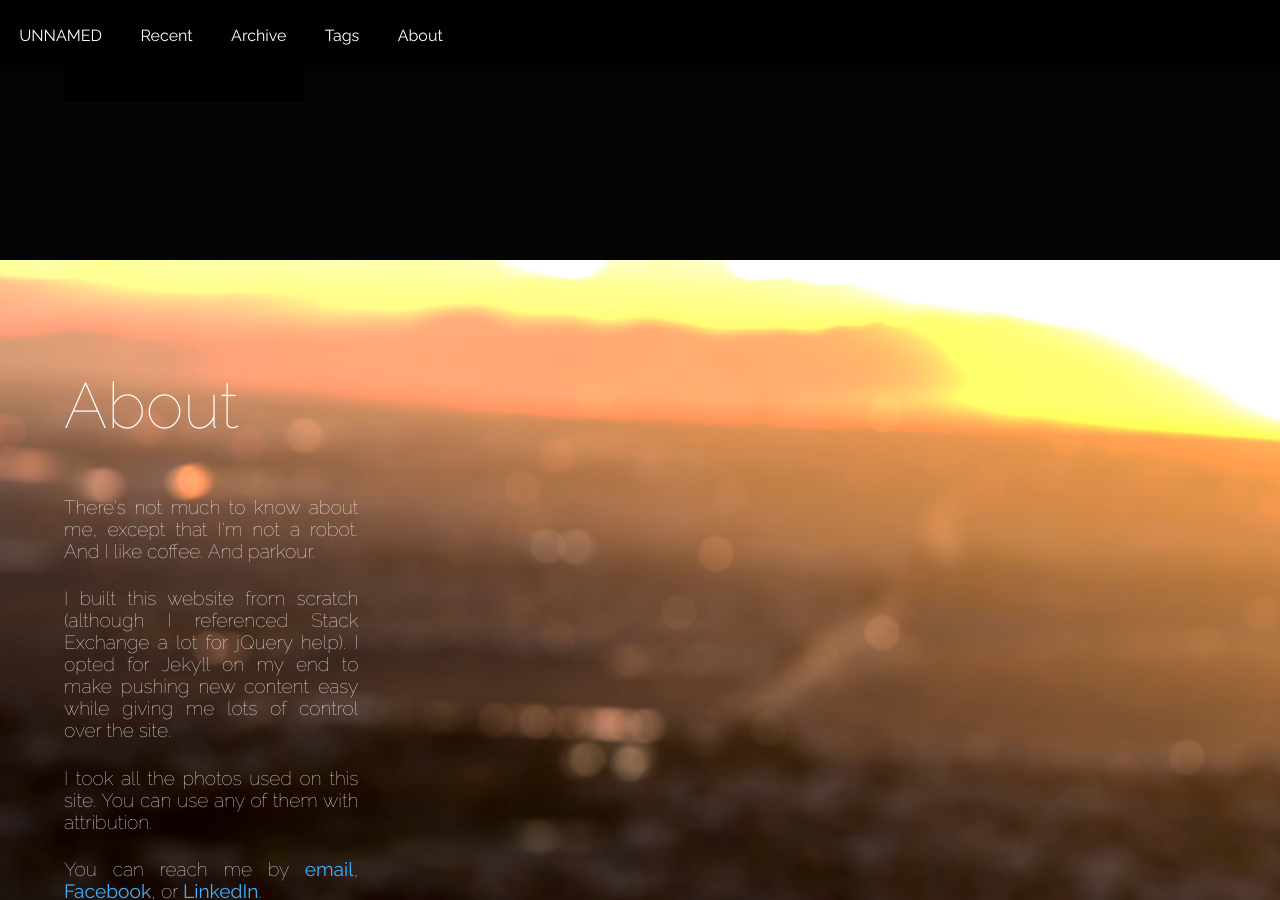
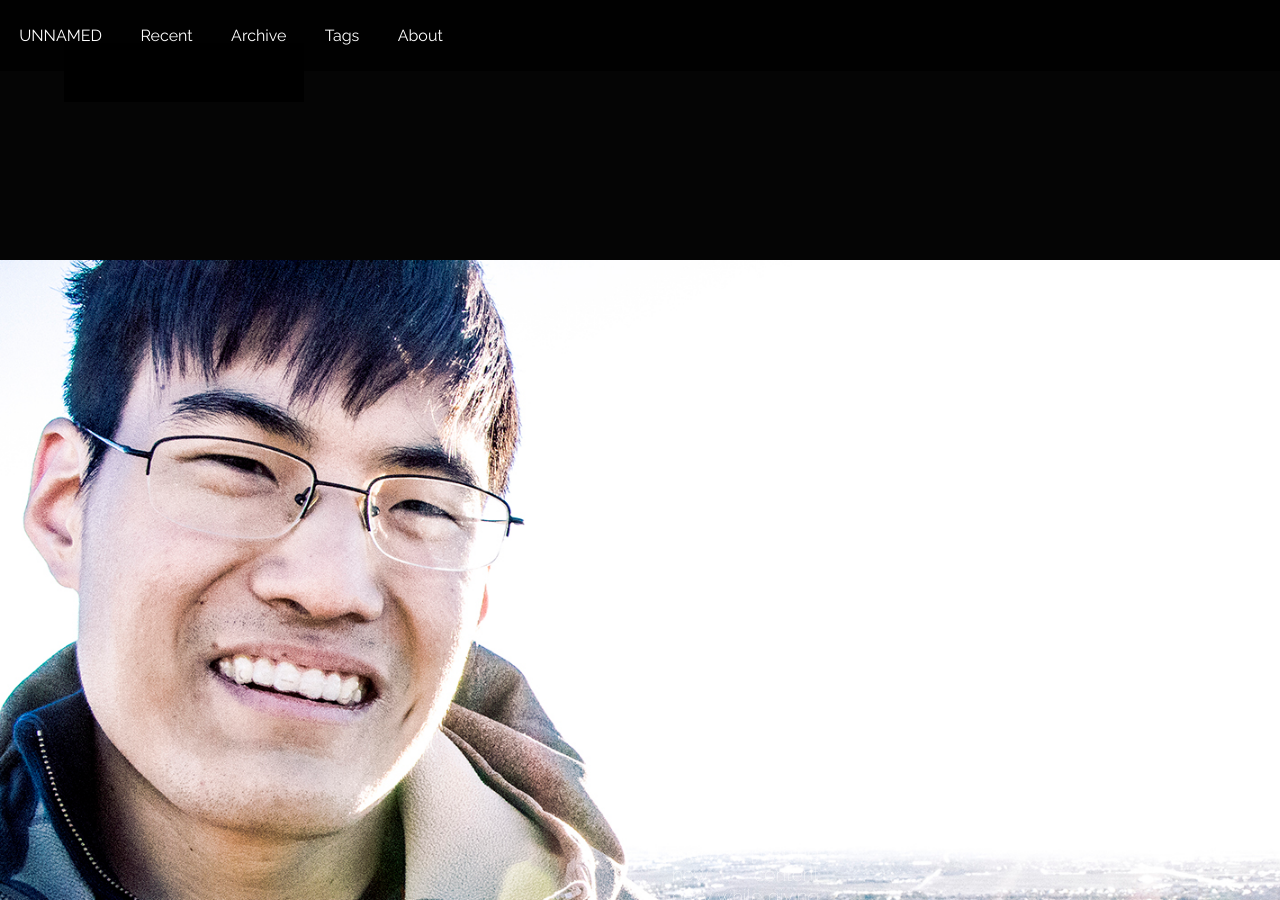
Before and after one commit to jk5228/unnamed, a Jekyll site: the page built from index.html, in a window 1280 px wide and 900 px high, scrolled down 3565 px. Built offline with Jekyll 4.4.1, drawn with Linux system fonts in a browser that asks for light colours; Markdown is read by kramdown in place of the engine named in the settings; some of the changed text lies outside the part shown.

Commit message:
new photo post

```diff
--- a/index.html
+++ b/index.html
@@ -147,13 +147,17 @@
 			min-width: 100%;
 			color: white;
 			background-attachment: fixed;
-			background-image: url('imgs/vegas1.jpg');
+			background-image: url('imgs/me.jpg');
 			height: 100%;
 		}
 		#about-div p {
 			font-size: 1.2em !important;
 			text-align: justify;
 			width: 23%;
+		}
+		#about-content {
+			width: 50%;
+			float: right;
 		}
 		.contact-link {
 			color: #40AFFF;
@@ -438,6 +442,7 @@
 	</div>
 	<div class="content" id="about-div">
 		<p></p>
+		<div id="about-content">
 			<h2 class="title" id="title5">About</h2>
 			<p>
 				There's not much to know about me, except that I'm not a robot. And I like coffee. And parkour.
```
Also changed, not shown: other parts of index.html (+2 -1 lines), imgs/field.jpg (deleted), imgs/me.jpg (added). Lines whose indentation alone changed are shown as unchanged.
